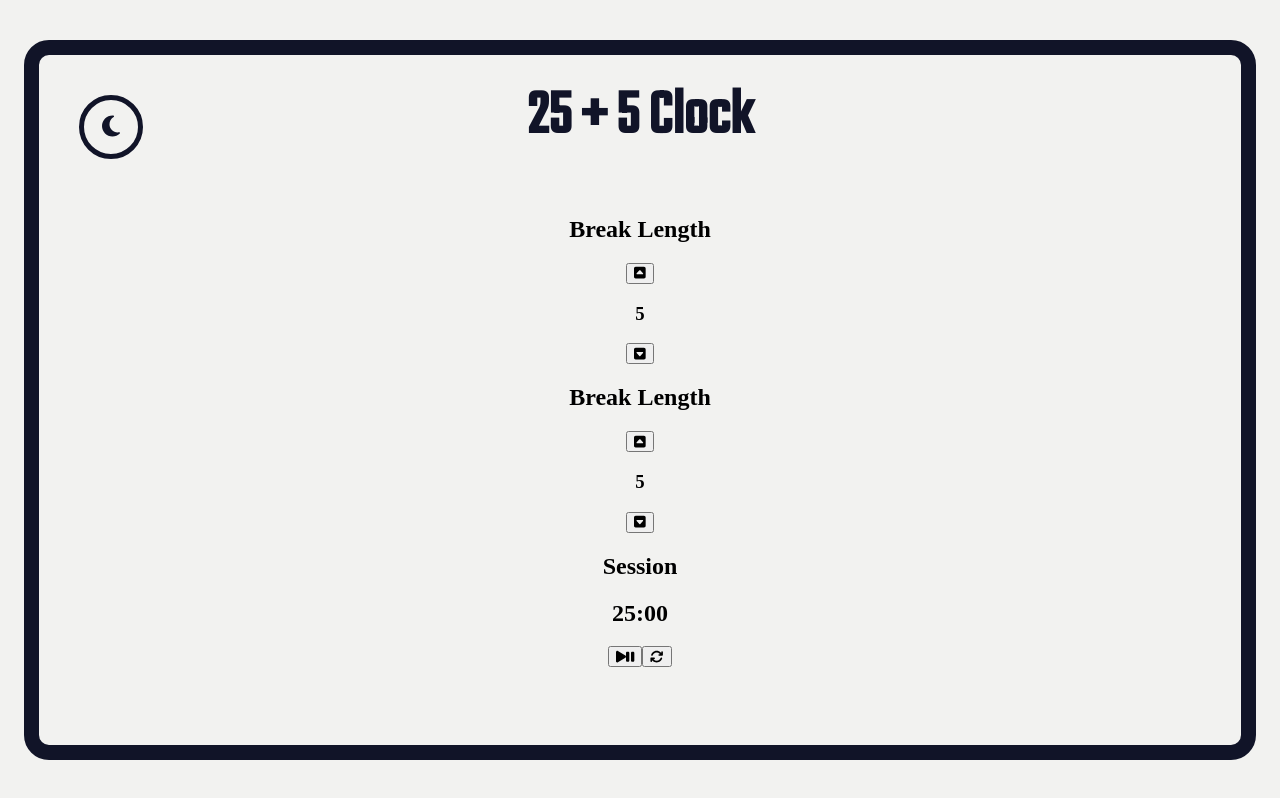
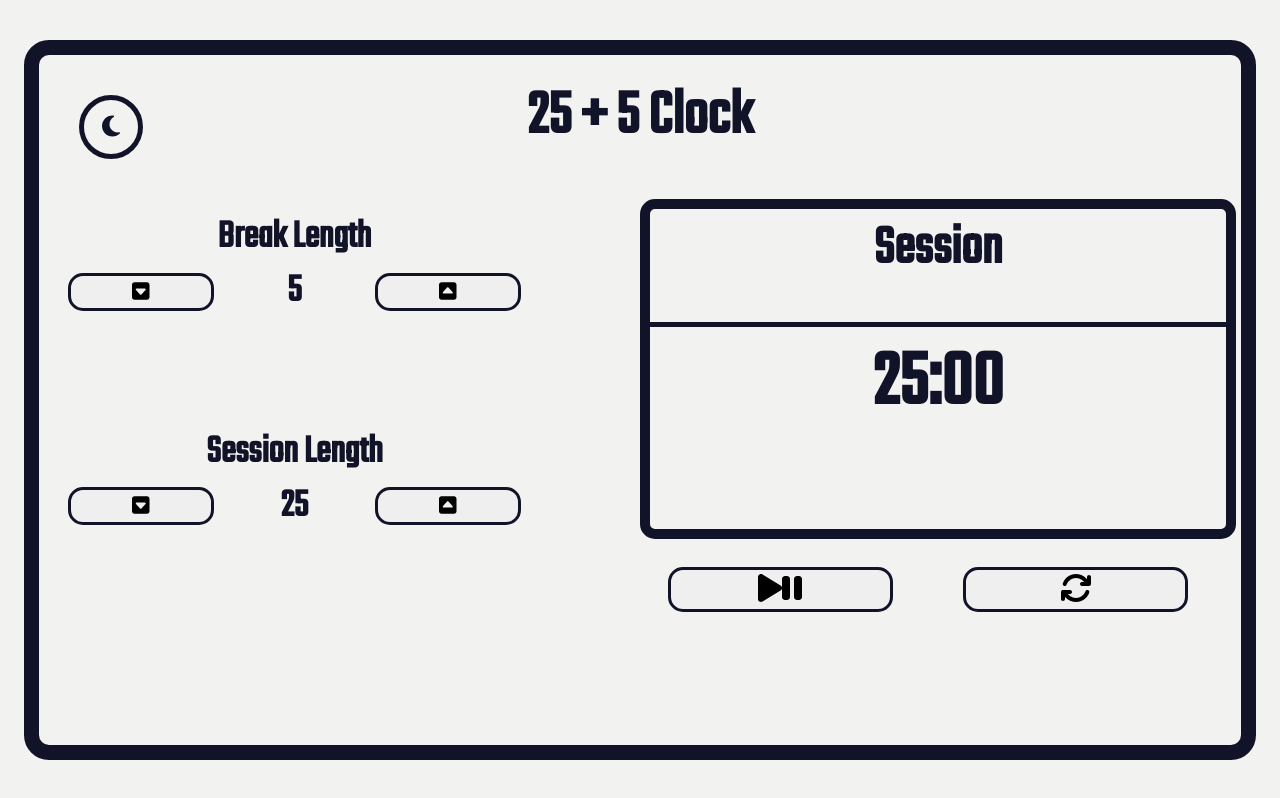
Before and after one commit to MWyssy/25-plus-5-clock, a React (Vite) app: page / in a window 1280 px wide. Built offline with nearby package versions, Linux system fonts and the light colour scheme.

Commit message:
complete styling and add initial responsiveness

```diff
--- a/src/Styles/App.css
+++ b/src/Styles/App.css
@@ -8,6 +8,9 @@
   text-align: center;
   border: var(--dark) 15px solid;
   border-radius: 25px;
+  font-family: 'Teko', sans-serif;
+  font-weight: regular;
+  color: var(--dark);
 }
 
 
--- a/src/Styles/Controls.css
+++ b/src/Styles/Controls.css
@@ -1,6 +1,21 @@
+.control-button:active {
+    background-color: rgb(223, 223, 223);
+}
+
 @media (orientation: portrait) {
     @media (min-width: 0px) {
-
+        #controls {
+            display: grid;
+            grid-template-columns: 1fr 1fr;
+            gap: 2.5%;
+            justify-items: center;
+        }
+        .control-button {
+            font-size: 2rem;
+            width: 80%;
+            border: var(--dark) 3px solid;
+            border-radius: 15px;
+        }
     }
     @media (min-width: 640px) {
 
@@ -13,7 +28,19 @@
 
 @media (orientation: landscape) {
     @media (min-width: 0px) {
-
+        #controls {
+            display: grid;
+            grid-template-columns: 1fr 1fr;
+            gap: 2.5%;
+            justify-items: center;
+            margin: 2.5% 0 0 50%;
+        }
+        .control-button {
+            font-size: 2rem;
+            width: 80%;
+            border: var(--dark) 3px solid;
+            border-radius: 15px;
+        }
     }
     @media (min-width: 640px) {
 
--- a/src/Styles/Session.css
+++ b/src/Styles/Session.css
@@ -1,6 +1,22 @@
 @media (orientation: portrait) {
     @media (min-width: 0px) {
-
+        #session {
+            display: grid;
+            grid-template-rows: 10% 90%;
+            margin-bottom: 10%;
+            border: var(--dark) 10px solid;
+            border-radius: 15px;
+            height: 25%;
+        }
+        #timer-label {
+            margin: 0 0 -20% 0;
+            border-bottom: var(--dark) 5px solid;
+            font-size: 4rem;
+        }
+        #time-left {
+            margin-top: 20%;
+            font-size: 6rem;
+        }
     }
     @media (min-width: 640px) {
 
@@ -13,7 +29,24 @@
 
 @media (orientation: landscape) {
     @media (min-width: 0px) {
-
+        #session {
+            display: grid;
+            grid-template-rows: 10% 90%;
+            margin: -40vh 0 0 50%;
+            border: var(--dark) 10px solid;
+            border-radius: 15px;
+            height: 50%;
+            width: 50%;
+        }
+        #timer-label {
+            margin: 0 0 -15% 0;
+            border-bottom: var(--dark) 5px solid;
+            font-size: 3.5rem;
+        }
+        #time-left {
+            margin-top: 15%;
+            font-size: 5rem;
+        }
     }
     @media (min-width: 640px) {
 
--- a/src/Styles/Settings.css
+++ b/src/Styles/Settings.css
@@ -1,6 +1,38 @@
+#set-break, #set-session {
+    display: grid;
+    justify-items: center;
+}
+
+.settings-button {
+    border: var(--dark) 3px solid;
+    border-radius: 15px;
+}
+
+.settings-button:active {
+    background-color: rgb(223, 223, 223);
+}
+
 @media (orientation: portrait) {
     @media (min-width: 0px) {
+        #break-label, #session-label {
+            font-size: 2.25rem;
+            margin-bottom: 0;
+        }
+        #set-break {
+            margin-top: -20%;
+        }
+        #set-session {
+            margin-bottom: 10%;
+        }
+        .settings-button {
+            width: 40%;
+            font-size: 1.5rem;
+        }
 
+        #break-length, #session-length {
+            font-size: 2.25rem;
+            margin: -1%;
+        }
     }
     @media (min-width: 640px) {
 
@@ -13,7 +45,47 @@
 
 @media (orientation: landscape) {
     @media (min-width: 0px) {
+        #set-break, #set-session {
+            margin-top: -5vh;
+            width: 40%;
+            height: 20%;
+            display: grid;
+            align-items: center;
+            grid-template-columns: repeat(3, 1fr);
+            grid-template-rows: auto;
+            grid-template-areas:
+                "header header header"
+                "down time up"
+        }
 
+        #break-label, #session-label {
+            font-size: 2.5rem;
+            margin-bottom: 0;
+            grid-area: header;
+        }
+
+        #set-session {
+            margin-top: 7.5%;
+        }
+        .settings-button {
+            width: 95%;
+            font-size: 1.25rem;
+            height: 75%;
+        }
+
+        #break-length, #session-length {
+            font-size: 2.5rem;
+            margin: -2%;
+            grid-area: time;
+        }
+
+        #break-increment, #session-increment {
+            grid-area: up;
+        }
+
+        #break-decrement, #session-decrement {
+            grid-area: down;
+        }
     }
     @media (min-width: 640px) {
 
--- a/src/Styles/Title.css
+++ b/src/Styles/Title.css
@@ -1,9 +1,3 @@
-
-h1 {
-    color: var(--dark);
-    font-family: 'Teko', sans-serif;
-    font-weight: regular;
-}
 
 #dark-mode {
     position: absolute;
@@ -24,8 +18,9 @@ h1 {
             width: 5vh;
         }
         h1 {
-            font-size: 3.25rem;
+            font-size: 4rem;
             margin-top: 1vh;
+            margin-bottom: 10%;
         }
     }
     @media (min-width: 640px) {
--- a/src/components/Controls.jsx
+++ b/src/components/Controls.jsx
@@ -6,11 +6,11 @@ function Controls() {
 
     return (
         <section id='controls'>
-            <button type='button' id='start_stop'>
+            <button type='button' id='start_stop' className='control-button'>
                 <FontAwesomeIcon icon={faPlay} />
                 <FontAwesomeIcon icon={faPause} />
             </button>
-            <button type='button' id='reset'>
+            <button type='button' id='reset' className='control-button'>
                 <FontAwesomeIcon icon={faArrowsRotate} />
             </button>
         </section>
--- a/src/components/Settings.jsx
+++ b/src/components/Settings.jsx
@@ -10,7 +10,7 @@ function Settings() {
                 <h2 id='break-label'>Break Length</h2>
                 <button
                     type='button'
-                    id='break-decrement'
+                    id='break-increment'
                     className='settings-button'>
                         <FontAwesomeIcon icon={faSquareCaretUp} />
                 </button>
@@ -23,14 +23,14 @@ function Settings() {
                 </button>
             </section>
             <section id='set-session'>
-                <h2 id='session-label'>Break Length</h2>
+                <h2 id='session-label'>Session Length</h2>
                 <button
                     type='button'
-                    id='session-decrement'
+                    id='session-increment'
                     className='settings-button'>
                         <FontAwesomeIcon icon={faSquareCaretUp} />
                 </button>
-                <h3 id='session-length'>5</h3>
+                <h3 id='session-length'>25</h3>
                 <button
                     type='button'
                     id='session-decrement'
```
Also changed, not shown: src/Styles/Body.css (line endings or trailing spaces).
